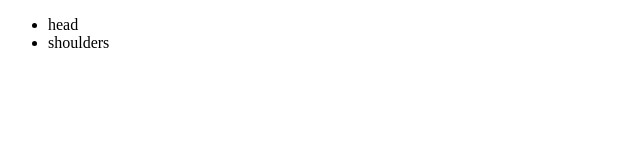
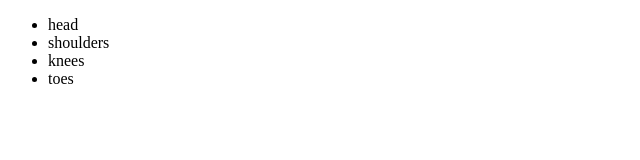
Before and after one commit to DawnMarina/My_First_Repo, a plain HTML site: page index.html in a window 1280 px wide. Shown: the full height of the page, 0-640 px from the left. Drawn offline with Linux system fonts and the light colour scheme.

Commit message:
more html

```diff
--- a/index.html
+++ b/index.html
@@ -9,6 +9,8 @@
     <ul>
         <li>head</li>
         <li>shoulders</li>
+        <li>knees</li>
+        <li>toes</li>
     </ul>
 </body>
 </html>
```
